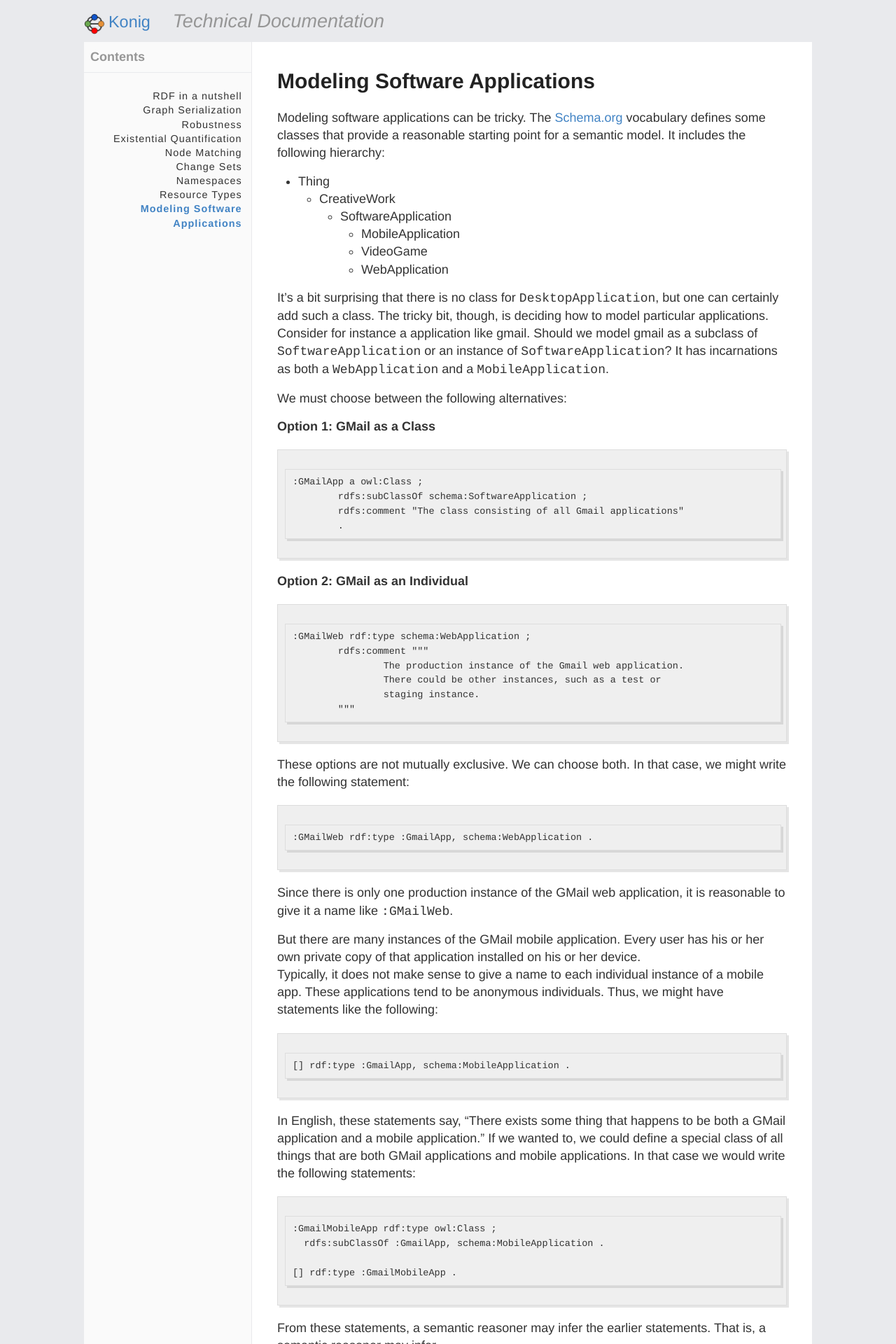
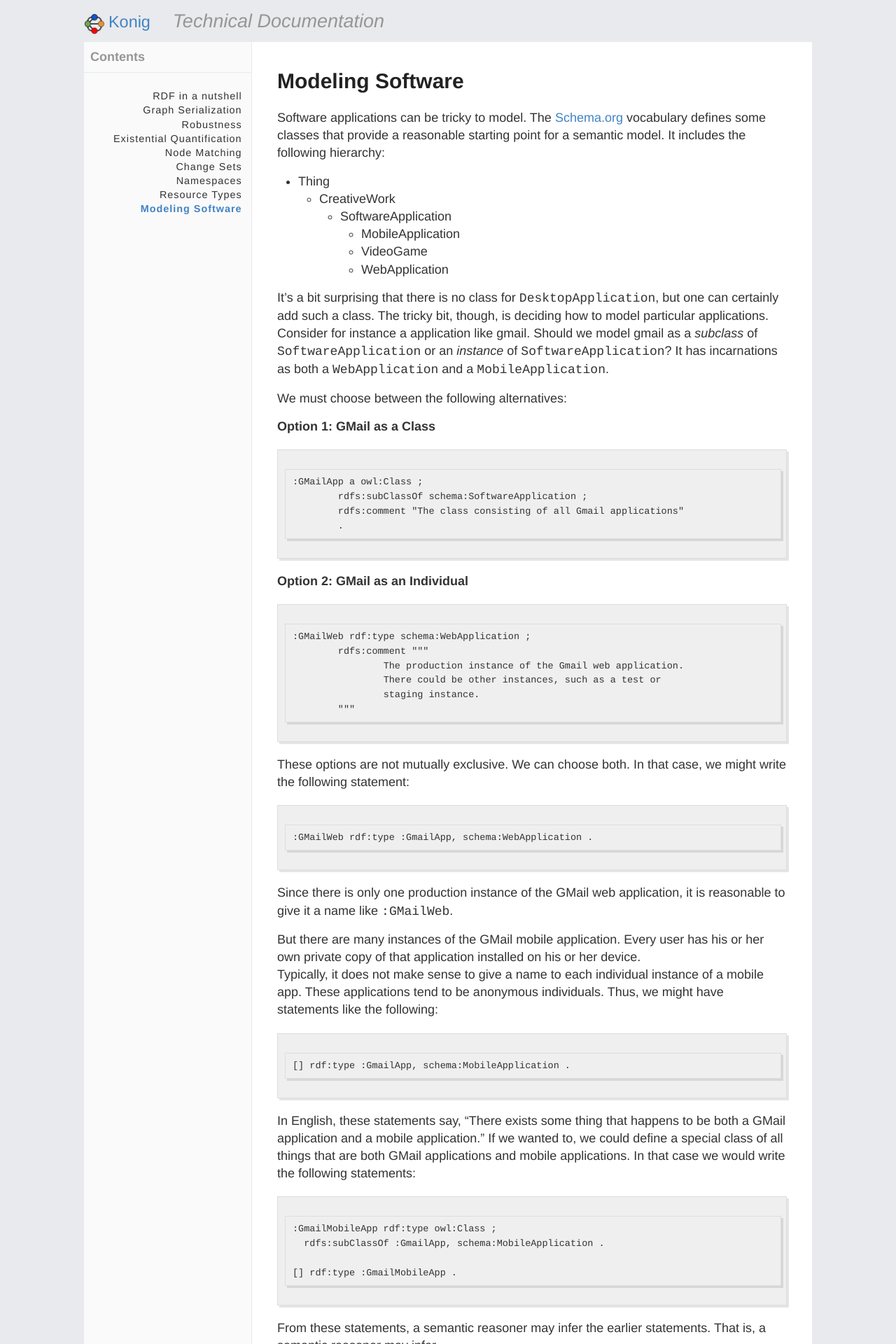
Before and after one commit to konigio/konigio.github.io, a Jekyll site: the page built from docs/Modeling_Software.md, in a window 1280 px wide. Shown: the top 1920 px of the page at 70% size. Built offline with Jekyll 4.4.1, drawn with Linux system fonts in a browser that asks for light colours.

Commit message:
Renamed Modeling Software Applications => Modeling Software

````diff
--- a/_data/toc.csv
+++ b/_data/toc.csv
@@ -7,4 +7,4 @@
 Change_Sets
 Namespaces
 Resource_Types
-Modeling_Software_Applications
+Modeling_Software
--- a/docs/Modeling_Software_Applications.md
+++ b/docs/Modeling_Software.md
@@ -1,9 +1,9 @@
 ---
 layout: documentation
-title: Modeling Software Applications
+title: Modeling Software
 ---
 
-Modeling software applications can be tricky.  The [Schema.org](http://schema.org/SoftwareApplication)
+Software applications can be tricky to model.  The [Schema.org](http://schema.org/SoftwareApplication)
 vocabulary defines some classes that provide a reasonable starting point for a semantic model. It
 includes the following hierarchy:
 
@@ -16,13 +16,14 @@
 
 It's a bit surprising that there is no class for `DesktopApplication`, but one
 can certainly add such a class.  The tricky bit, though, is deciding how to model particular
-applications.  Consider for instance a application like gmail.  Should we model gmail as a subclass
-of `SoftwareApplication` or an instance of `SoftwareApplication`?  It has incarnations
+applications.  Consider for instance a application like gmail.  Should we model gmail as a *subclass*
+of `SoftwareApplication` or an *instance* of `SoftwareApplication`?  It has incarnations
 as both a `WebApplication` and a `MobileApplication`.
 
 We must choose between the following alternatives:
 
 **Option 1: GMail as a Class**
+
 ```
 :GMailApp a owl:Class ;
 	rdfs:subClassOf schema:SoftwareApplication ;
@@ -31,6 +32,7 @@
 ```
 
 **Option 2: GMail as an Individual**
+
 ```
 :GMailWeb rdf:type schema:WebApplication ;
 	rdfs:comment """
````
